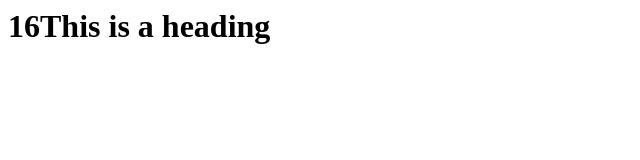
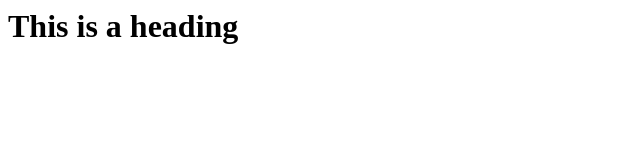
Before and after one commit to davidcuyle/davidcuyle.github.io, a plain HTML site: page Experiments.html in a window 1280 px wide. Shown: the whole page, without its empty margins (0-640 px from the left). Drawn offline with Linux system fonts and the light colour scheme.

Commit message:
Update and rename Expiriments.html to Experiments.html

```diff
--- a/Expiriments.html
+++ b/Experiments.html
@@ -5,6 +5,6 @@
     </style>
   </head>
   <body>
-    <h1> <font>16</font>This is a heading</h1>
+    <h1>This is a heading</h1>
   </body>
 </html>
```
